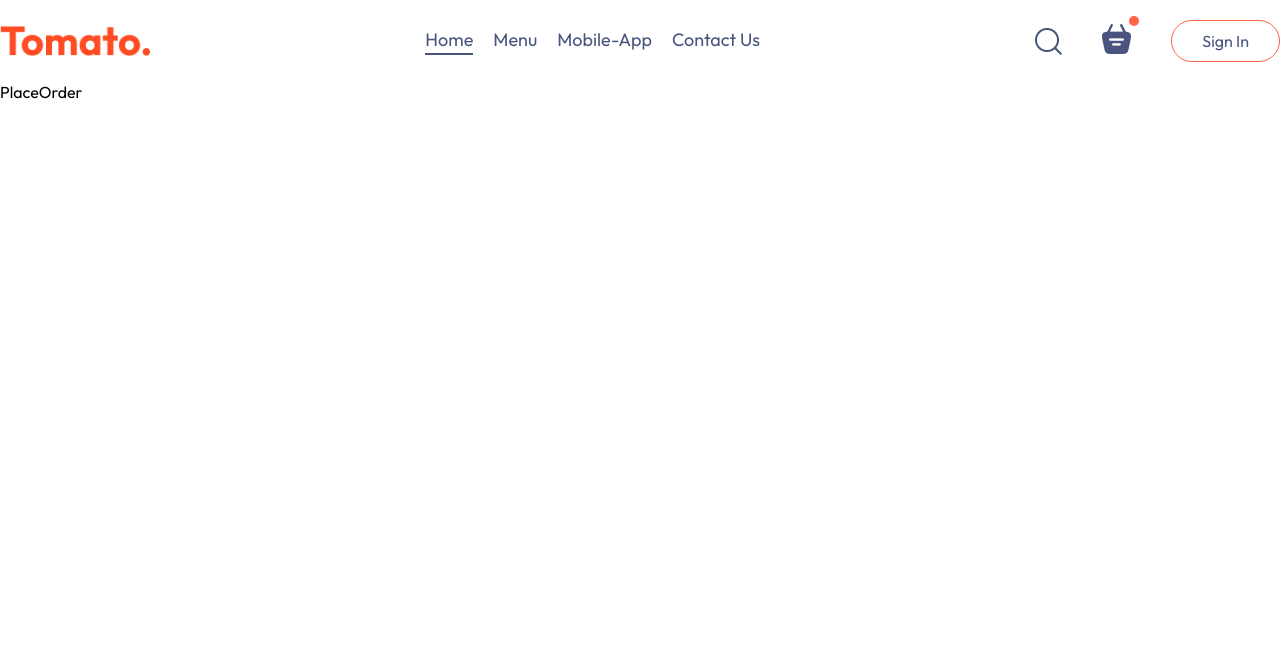
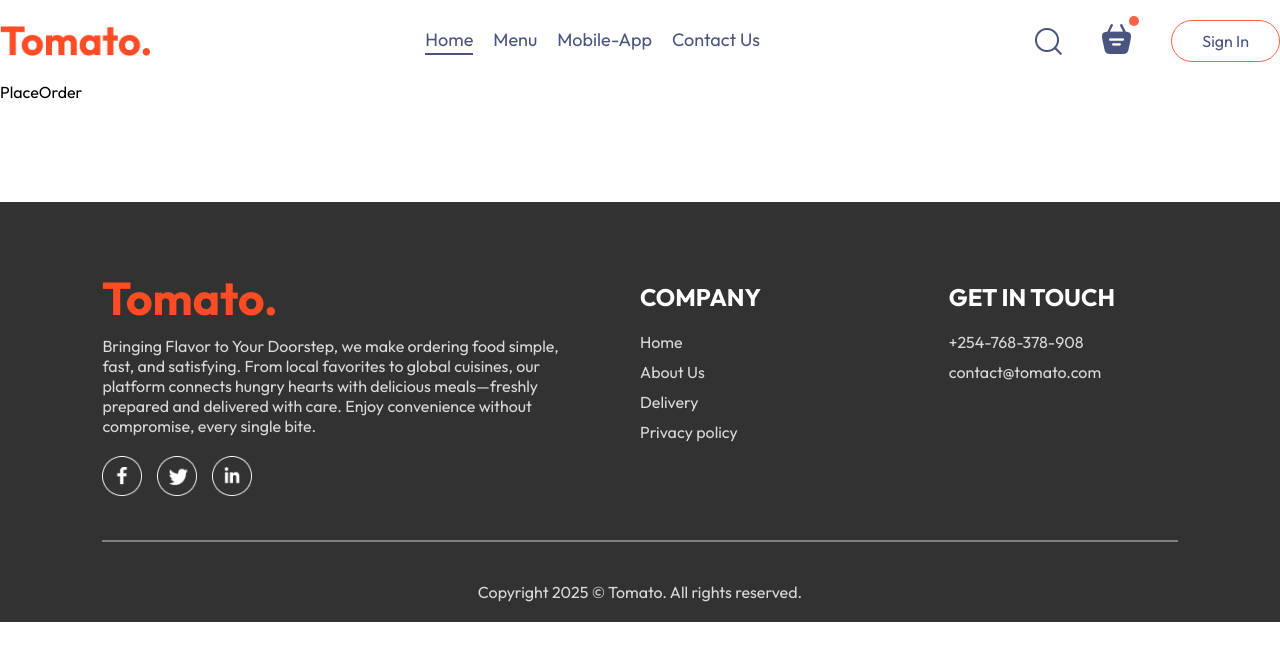
Before and after one commit to kylanalicia/food-delivery, a React (Vite) app in the folder frontend/: page /order in a window 1280 px wide. Shown: the top 660 px of the page. Built offline with nearby package versions, Linux system fonts and the light colour scheme.

Commit message:
Completed the footer

```diff
--- a/frontend/src/App.jsx
+++ b/frontend/src/App.jsx
@@ -4,10 +4,12 @@
 import Home from './pages/Home/Home'
 import Cart from './pages/Cart/Cart'
 import PlaceOrder from './pages/PlaceOrder/PlaceOrder'
+import Footer from './components/Footer/Footer'
 
 const App = () => {
   return (
-    <div className='App'>
+    <>
+     <div className='App'>
       <Navbar/>
       <Routes>
         <Route path="/" element={<Home />} />
@@ -16,6 +18,9 @@
       </Routes>
 
     </div>
+    <Footer/>
+    </>
+
   )
 }
 
--- /dev/null
+++ b/frontend/src/components/Footer/Footer.css
@@ -0,0 +1,48 @@
+.footer {
+    color: #d9d9d9;
+    background-color: #323232;
+    display: flex;
+    flex-direction: column;
+    align-items: center;
+    gap: 20px;
+    padding: 20px 8vw;
+    padding-top: 80px;
+    margin-top: 100px;
+}
+
+.footer-content{
+    width: 100%;
+    display: grid;
+    grid-template-columns: 2fr 1fr 1fr;
+    gap: 80px;
+}
+
+.footer-content-left, .footer-content-right, .footer-content-center {
+    display: flex;
+    flex-direction: column;
+    align-items: start;
+    gap: 20px;
+}
+
+.footer-content-left li, .footer-content-right li, .footer-content-center li {
+    list-style: none;
+    margin-bottom: 10px;
+    cursor: pointer;
+}
+
+.footer-content-right h2, .footer-content-center h2 {
+    color: white;
+}
+
+.footer-social-icons img {
+    width: 40px;
+    margin-right: 15px;
+}
+
+.footer hr{
+    width: 100%;
+    height: 2px;
+    margin: 20px 0;
+    background-color: grey;
+    border: none;
+}
--- /dev/null
+++ b/frontend/src/components/Footer/Footer.jsx
@@ -0,0 +1,47 @@
+import React from 'react'
+import './Footer.css'
+import { assets } from '../../assets/assets'
+
+const Footer = () => {
+  return (
+    <div className='footer' id='footer'>
+        <div className="footer-content">
+            <div className="footer-content-left">
+                <img src={assets.logo} alt="" />
+                <p>Bringing Flavor to Your Doorstep, we make ordering food simple, fast, and satisfying. From local favorites to global cuisines, our platform connects hungry hearts with delicious meals—freshly prepared and delivered with care. Enjoy convenience without compromise, every single bite.</p>
+                <div className="footer-social-icons">
+                    <img src={assets.facebook_icon} alt="" />
+                    <img src={assets.twitter_icon} alt="" />
+                    <img src={assets.linkedin_icon} alt="" />
+                </div>
+
+            </div>
+            <div className="footer-content-center">
+                <h2>COMPANY</h2>
+                <ul>
+                    <li>Home</li>
+                    <li>About Us</li>
+                    <li>Delivery</li>
+                    <li>Privacy policy</li>
+                </ul>
+
+            </div>
+            <div className="footer-content-right">
+                <h2>GET IN TOUCH</h2>
+                <ul>
+                    <li>+254-768-378-908</li>
+                    <li>contact@tomato.com</li>
+                </ul>
+
+            </div>
+        </div>
+        <hr />
+        <p className="footer-copyright">
+            Copyright 2025 © Tomato. All rights reserved.
+        </p>
+
+    </div>
+  )
+}
+
+export default Footer
```
